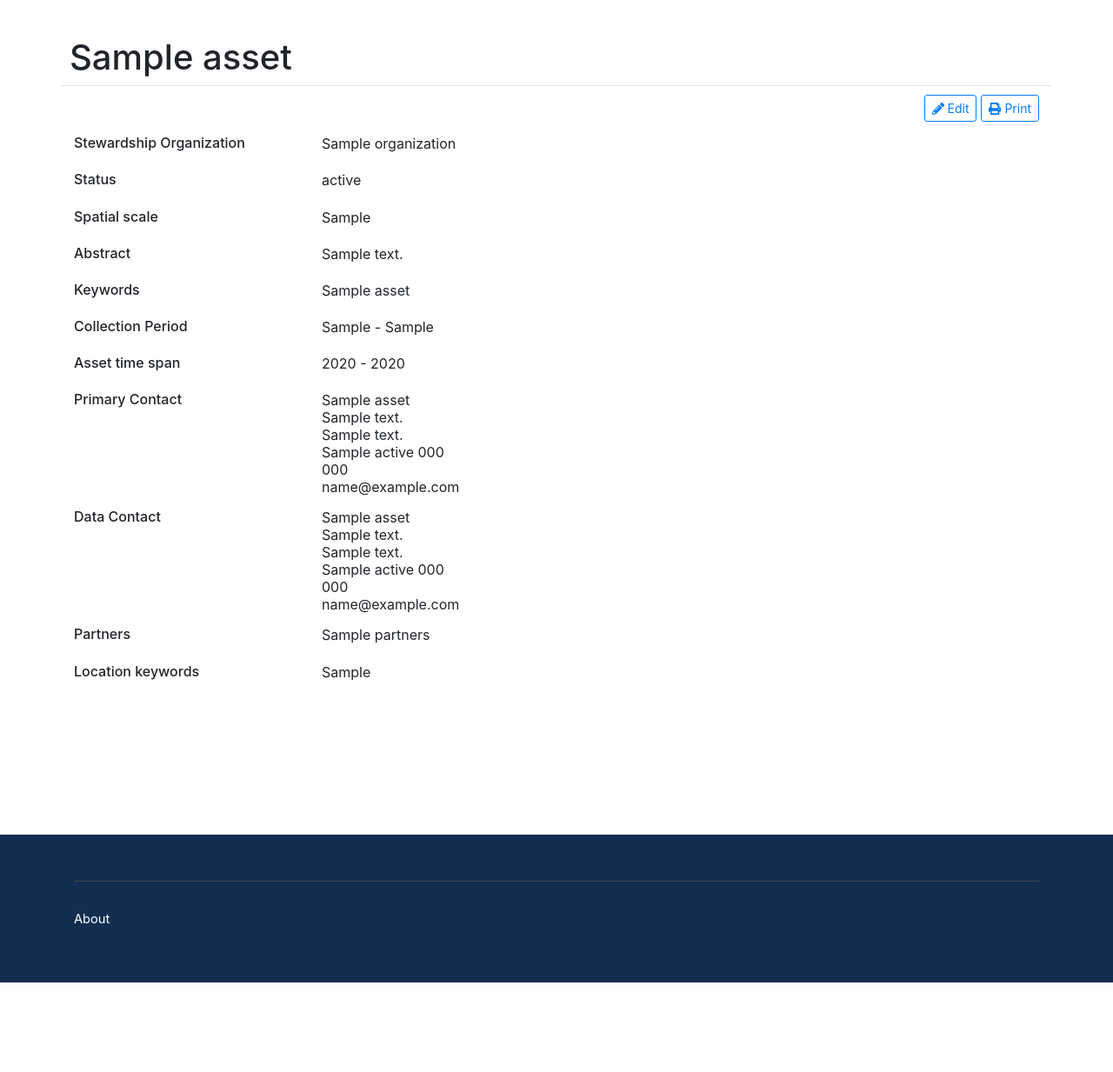
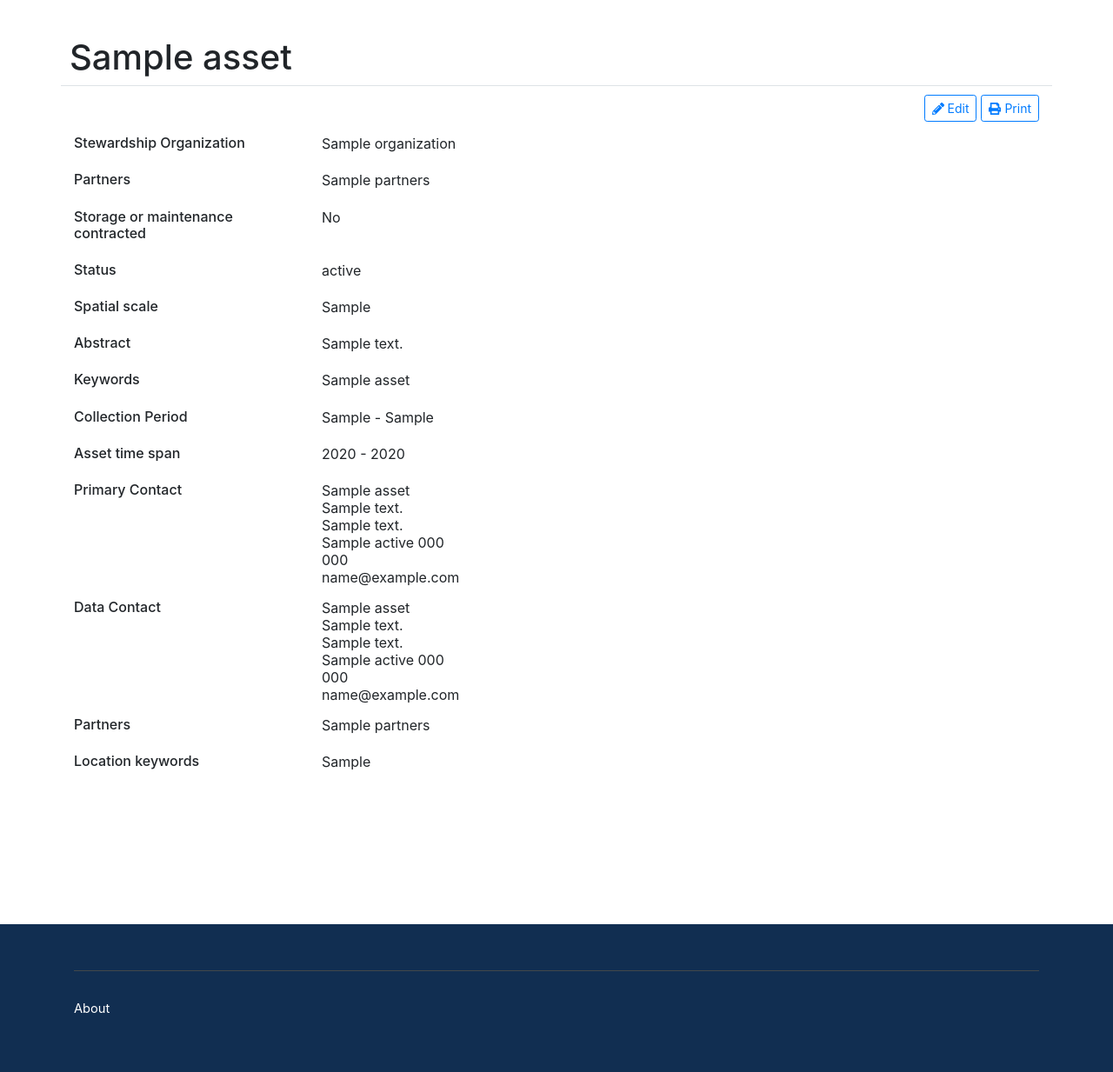
Before and after one commit to thoufer/mbp-metadatacatalog, a Django app: template asset/templates/asset_detail.html in a window 1280 px wide. Shown: the part 152-1385 px from the top of the page at 87% size. Before the commit the page ends 1282 px from the top, so only its background shows below. Run offline with Django 3.2, Linux system fonts and the light colour scheme; the template is opened without the code that fills it: most values are stand-ins (such as "Sample title", 1, 10 or a date in 2020); some libraries are stand-ins or nearby versions.

Commit message:
Show non-required fields in asset detail (Closes #67)

```diff
--- a/asset/templates/asset_detail.html
+++ b/asset/templates/asset_detail.html
@@ -30,6 +30,14 @@
     <div class="row row-grid">
         <div class="col-3"><h6>Stewardship Organization</h6></div>
         <div class="col-9">{{ asset.organization }}</div>
+    </div>
+    <div class="row row-grid">
+        <div class="col-3"><h6>Partners</h6></div>
+        <div class="col-9">{{ asset.partners }}</div>
+    </div>
+    <div class="row row-grid">
+        <div class="col-3"><h6>Storage or maintenance contracted</h6></div>
+        <div class="col-9">{{ asset.isContracted|yesno:"Yes,No" }}</div>
     </div>
     <div class="row row-grid">
         <div class="col-3"><h6>Status</h6></div>
```
